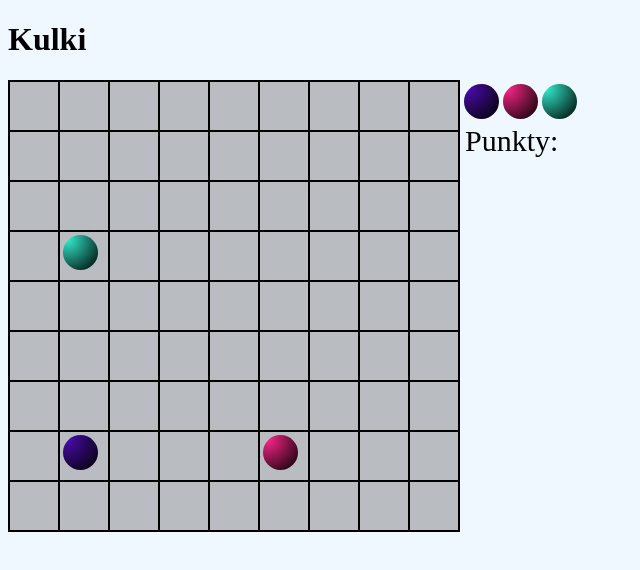
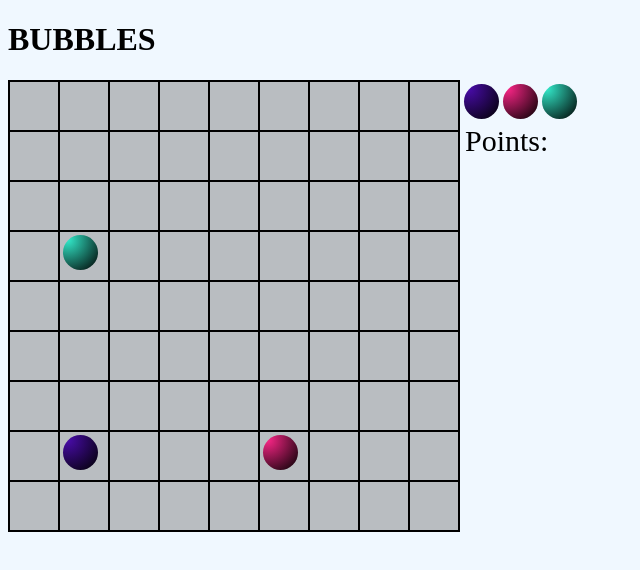
Before and after one commit to MrSaper112/Balls, a website built with webpack: page dist/index.html in a window 1280 px wide. Shown: the whole page, without its empty margins (0-640 px from the left). Built offline with nearby package versions, Linux system fonts and the light colour scheme.

Commit message:
Update index.html

```diff
--- a/dist/index.html
+++ b/dist/index.html
@@ -9,15 +9,15 @@
 </head>
 
 <body>
-    <h1>Kulki</h1>
+    <h1>BUBBLES</h1>
     <div id="plane">
 
     </div>
     <div id="nextThree"></div>
-    <div class="points"><a>Punkty: </a>
+    <div class="points"><a>Points: </a>
         <div id="points"></div>
     </div>
     <!-- <script src="./dist/bundle.js" type="module"></script> -->
-<script defer src="bundle.js"></script></body>
+</body>
 
 </html>
```
